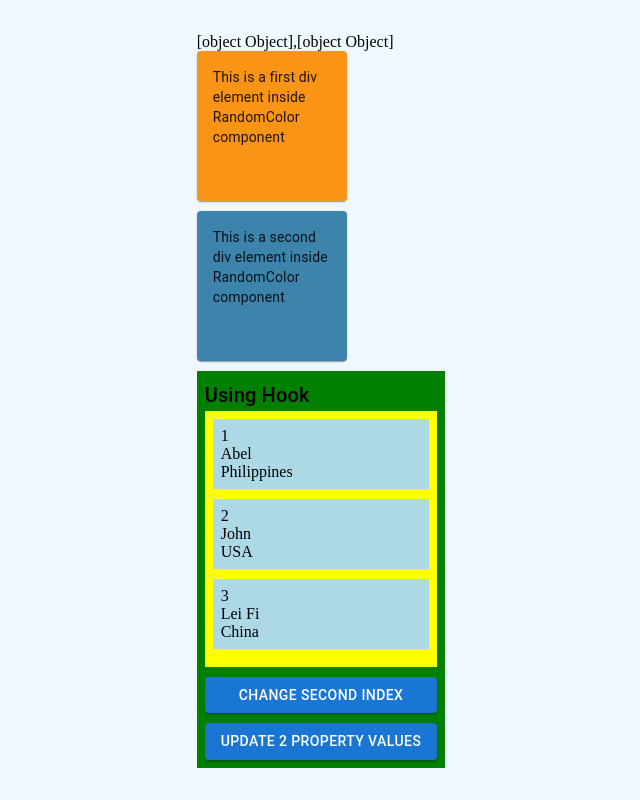
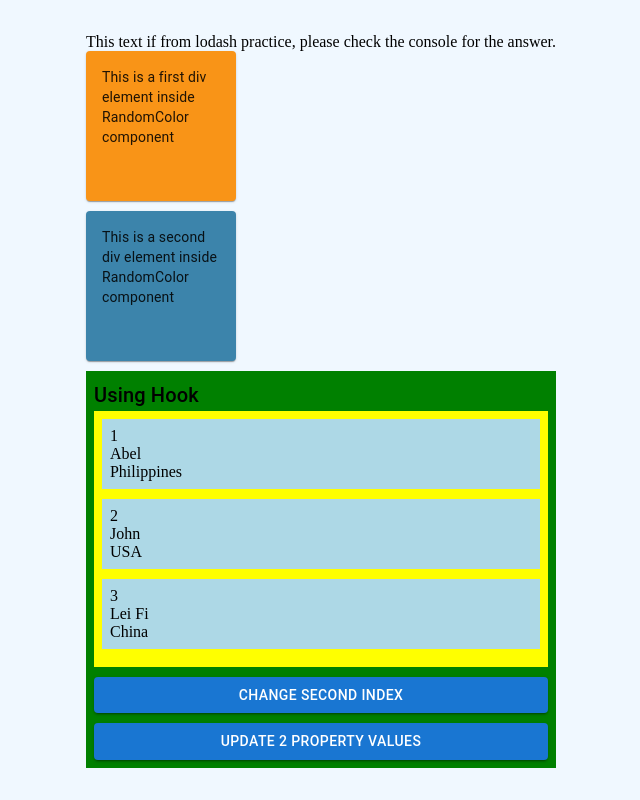
Before and after one commit to abeljrgit/Lugtu-Week1-Task, a React app: page / in a window 1280 px wide. Shown: the whole page, without its empty margins (319-959 px from the left). Built offline with nearby package versions, Linux system fonts and the light colour scheme; the HTML template or start-up script is replaced by a standard one.

Commit message:
✨ feat: Lodash

```diff
--- a/src/components/LodashPractice.js
+++ b/src/components/LodashPractice.js
@@ -1,15 +1,14 @@
 import React from 'react';
 import {
   difference,
-  differenceBy,
-  groupBy,
-  intersectionBy,
-  intersectionWith,
-  isEqual,
+  filter,
+  flatten,
+  flattenDeep,
+  includes,
+  some,
   union,
-  xor,
+  uniq,
   xorBy,
-  xorWith,
 } from 'lodash';
 import { Box } from '@mui/material';
 
@@ -43,10 +42,37 @@ export const LodashPractice = () => {
     { storageVal: 'ec', table: ['E'] },
   ];
 
-  console.log('xor(arrOne,arrTwo):', xorBy(arrOne, arrTwo, 'id'));
+  // Question 4-a
+  console.log('4-a result 1:', xorBy(arrOne, arrTwo, 'id'));
   console.log(
-    "difference(union(arrOne,arrTwo) & xorBy(arrOne,arrTwo,'id'))",
+    '4-a result 2:',
     difference(union(arrOne, arrTwo), xorBy(arrOne, arrTwo, 'id'))
   );
-  return <Box>{xorBy(arrOne, arrTwo, 'id').toString()}</Box>;
+
+  // Question 4-b
+  const filteredObjects = filter(arr, (arrObj) => {
+    return includes(str, arrObj.storageVal);
+  });
+  console.log(
+    '4-b result:',
+    filteredObjects.map((filteredObj) => filteredObj.table)
+  );
+
+  // Question 4-c
+  const a = [['E'], ['F']];
+  console.log('4-c result:', flatten(a));
+
+  // Question 4-d
+  const t = [
+    ['E', 'F'],
+    [['F'], ['G']],
+  ];
+  console.log('4-d result:', uniq(flattenDeep(t)));
+
+  return (
+    <Box>
+      This text if from lodash practice, please check the console for the
+      answer.
+    </Box>
+  );
 };
```
